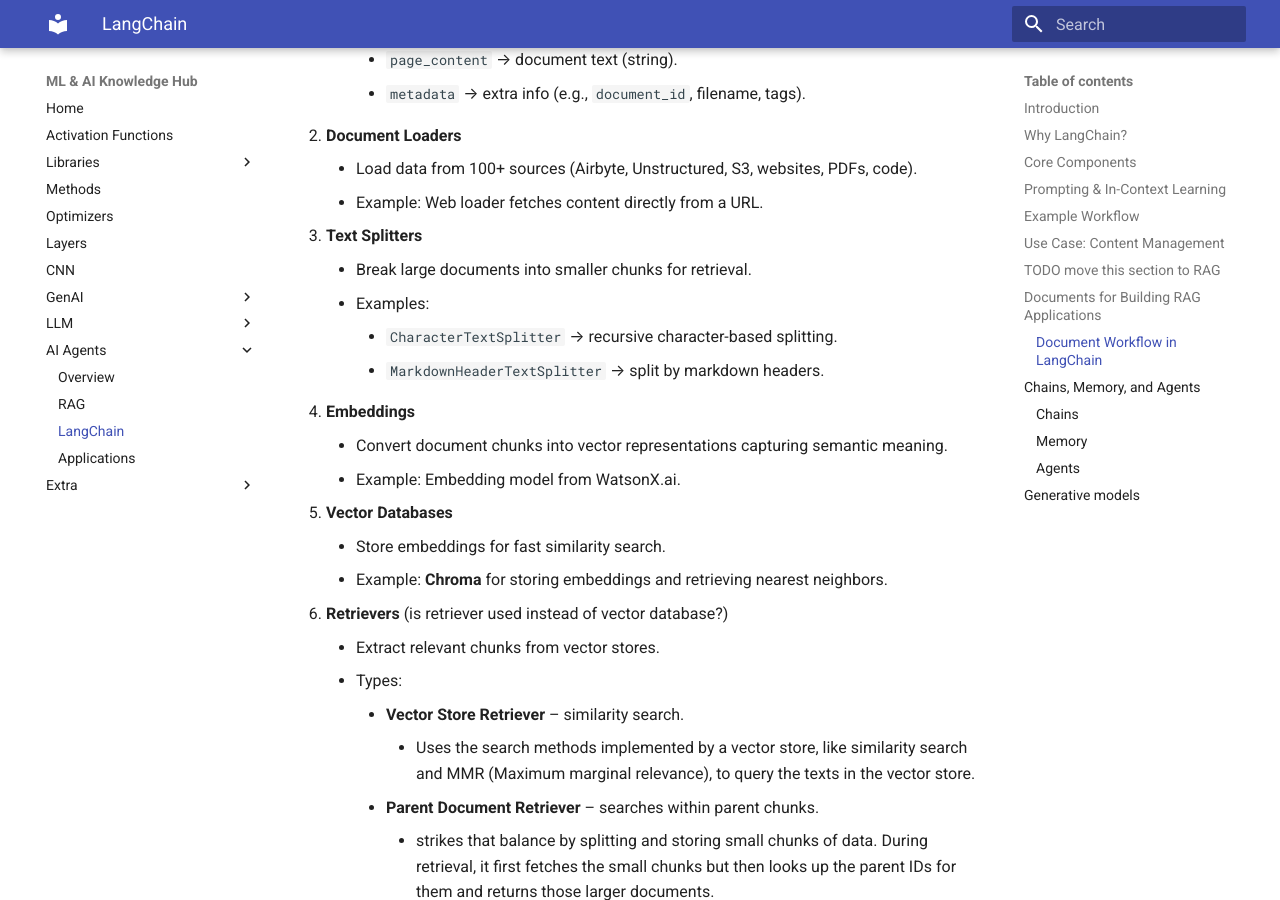
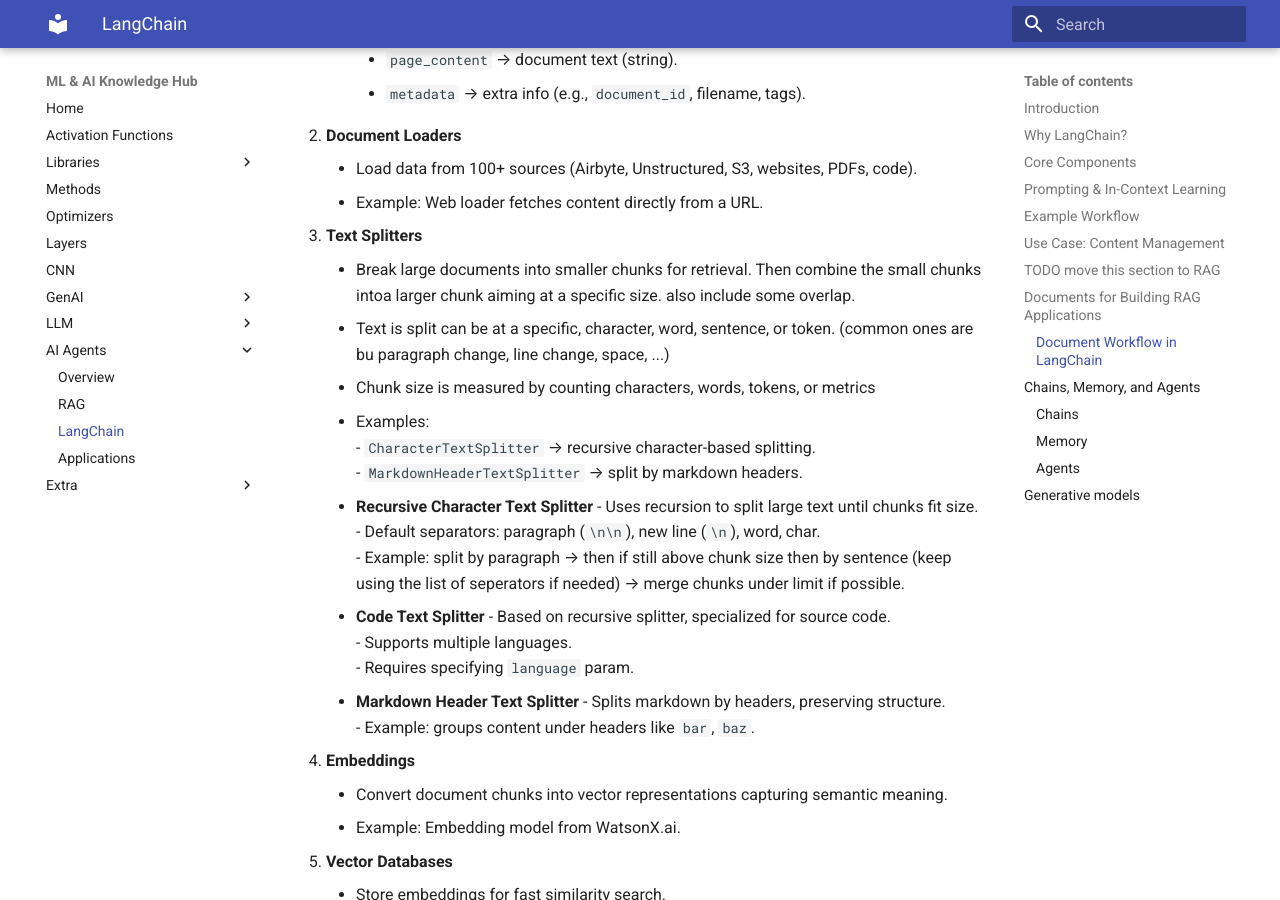
Before and after one commit to Medyan-Naser/machine_learning_projects, an MkDocs documentation site: the page built from docs/Agents/langchain.md, in a window 1280 px wide and 900 px high, scrolled down 2817 px. Built offline with MkDocs 1.6.1 and Material for MkDocs 9.7.7, drawn with Linux system fonts in a browser that asks for light colours.

Commit message:
add types of text splitters

```diff
--- a/docs/Agents/langchain.md
+++ b/docs/Agents/langchain.md
@@ -91,10 +91,23 @@
       - Example: Web loader fetches content directly from a URL.
 
 3. **Text Splitters**
-      - Break large documents into smaller chunks for retrieval.
+      - Break large documents into smaller chunks for retrieval. Then combine the small chunks intoa larger chunk aiming at a specific size. also include some overlap.
+      - Text is split can be at a specific, character, word, sentence, or token. (common ones are bu paragraph change, line change, space, ...)
+      - Chunk size is measured by counting characters, words, tokens, or metrics
       - Examples:
-         - `CharacterTextSplitter` → recursive character-based splitting.
-         - `MarkdownHeaderTextSplitter` → split by markdown headers.
+            - `CharacterTextSplitter` → recursive character-based splitting.
+            - `MarkdownHeaderTextSplitter` → split by markdown headers.
+      - **Recursive Character Text Splitter**
+            - Uses recursion to split large text until chunks fit size.
+            - Default separators: paragraph (`\n\n`), new line (`\n`), word, char.
+            - Example: split by paragraph → then if still above chunk size then by sentence (keep using the list of seperators if needed) → merge chunks under limit if possible.
+      - **Code Text Splitter**
+            - Based on recursive splitter, specialized for source code.
+            - Supports multiple languages.
+            - Requires specifying `language` param.
+      - **Markdown Header Text Splitter**
+            - Splits markdown by headers, preserving structure.
+            - Example: groups content under headers like `bar`, `baz`.
 
 4. **Embeddings**
       - Convert document chunks into vector representations capturing semantic meaning.
```
Also changed, not shown: docs/LLM/LLM.md (+5 -0 lines).
